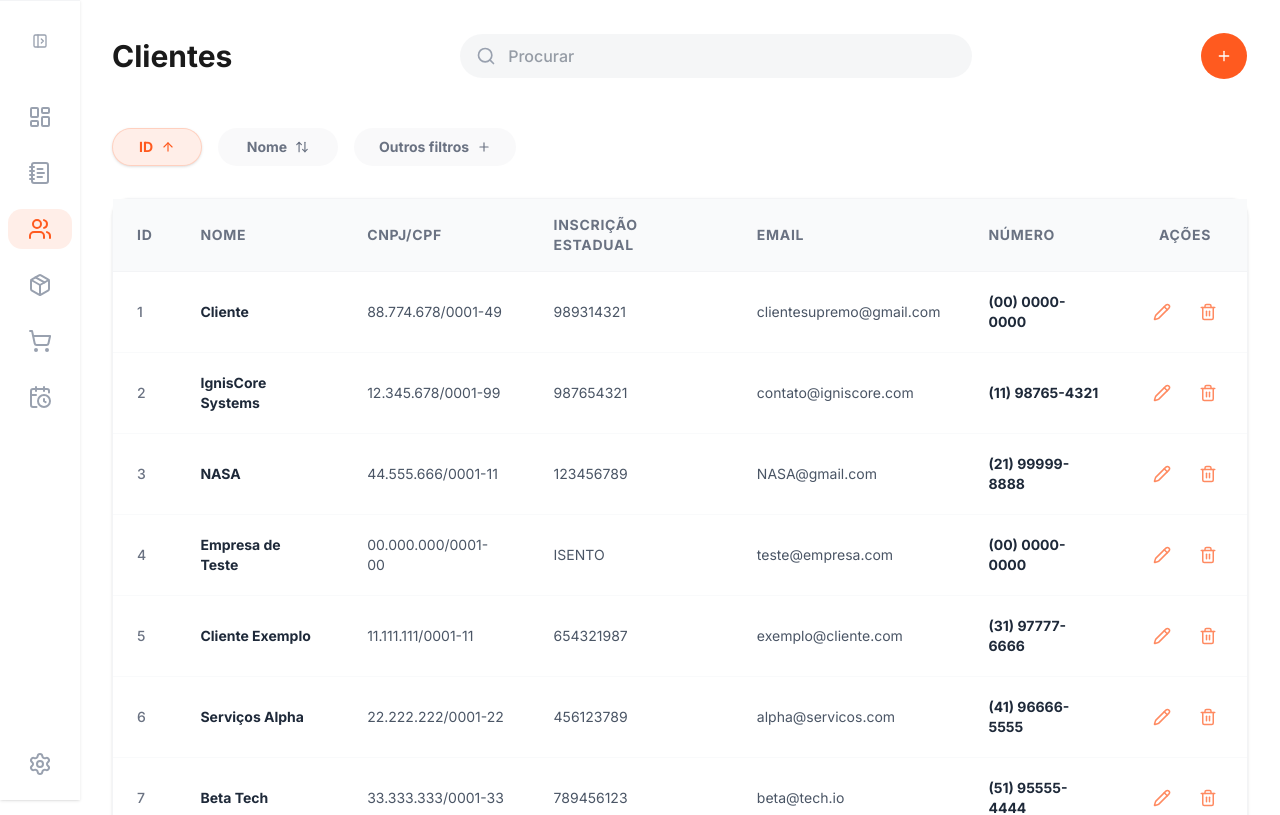
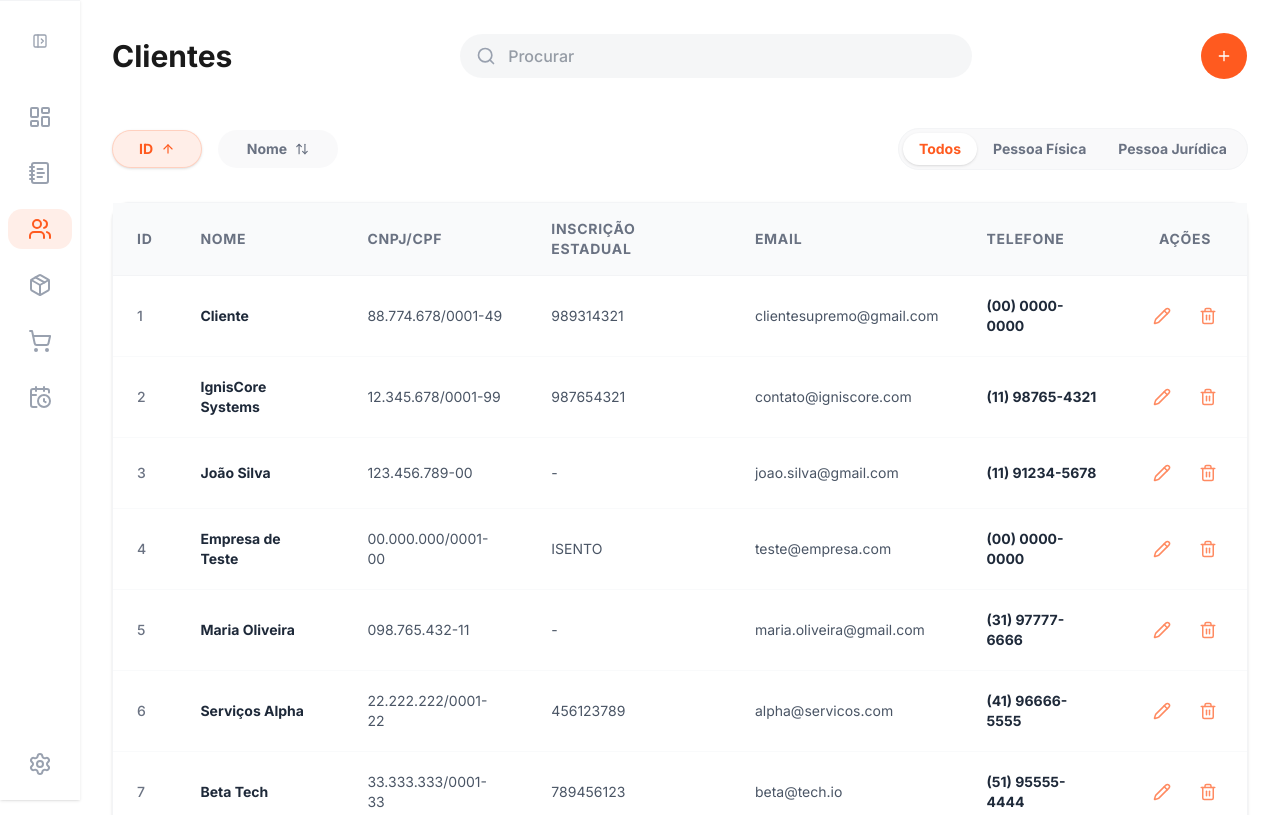
Before and after one commit to igniscore-tcc/front-end, a Next.js app: page /clientes in a window 1280 px wide. Shown: the top 815 px of the page. Built offline with nearby package versions, Linux system fonts and the light colour scheme.

Commit message:
feat(clients): refactor architecture and add delete confirmation modal

```diff
--- a/src/components/Clients.tsx
+++ b/src/components/Clients.tsx
@@ -13,6 +13,7 @@ import {
 } from "lucide-react";
 import { Button } from "@/components/ui/button";
 import { AddClientModal } from "./AddClientModal";
+import { DeleteConfirmModal } from "./DeleteConfirmModal";
 import { formatCnpj, formatPhone, formatCpf } from "@/lib/validators";
 import { useClients } from "@/hooks/useClients";
 import { useRouter } from "next/navigation";
@@ -40,6 +41,10 @@ export default function Clients() {
     setEditing,
     saveEdit,
     removeClient,
+    deleting,
+    setDeleting,
+    filterTipo,
+    setFilterTipo,
   } = useClients();
 
   const sortIcon = (key: "id" | "nome") => {
@@ -102,9 +107,21 @@ export default function Clients() {
           Nome {sortIcon("nome")}
         </button>
 
-        <button className="flex items-center gap-2 px-6 py-2 bg-gray-100/50 text-gray-500 border border-transparent rounded-full text-sm font-bold hover:bg-gray-100 hover:text-gray-700 transition-all cursor-pointer">
-          Outros filtros <Plus size={14} />
-        </button>
+        <div className="flex bg-gray-100/50 rounded-full p-1 border border-gray-100 ml-auto">
+          {(["ALL", "PF", "PJ"] as const).map((t) => (
+            <button
+              key={t}
+              onClick={() => setFilterTipo(t)}
+              className={`px-4 py-1.5 rounded-full text-sm font-bold transition-all cursor-pointer ${
+                filterTipo === t
+                  ? "bg-white text-[#FF5A1F] shadow-sm"
+                  : "text-gray-500 hover:text-gray-700"
+              }`}
+            >
+              {t === "ALL" ? "Todos" : t === "PF" ? "Pessoa Física" : "Pessoa Jurídica"}
+            </button>
+          ))}
+        </div>
       </div>
 
       {/* Tabelas */}
@@ -129,7 +146,7 @@ export default function Clients() {
                   Email
                 </th>
                 <th className="px-6 py-4 text-sm font-bold text-gray-500 uppercase tracking-wider">
-                  Número
+                  Telefone
                 </th>
                 <th className="px-6 py-4 text-sm font-bold text-gray-500 uppercase tracking-wider text-center">
                   Ações
@@ -151,18 +168,18 @@ export default function Clients() {
                       {client.nome}
                     </td>
                     <td className="px-6 py-5 text-sm text-gray-600">
-                      {client.cnpj.replace(/\D/g, "").length === 11
-                        ? formatCpf(client.cnpj)
+                      {client.tipo === "PF"
+                        ? formatCpf(client.cpf)
                         : formatCnpj(client.cnpj)}
                     </td>
                     <td className="px-6 py-5 text-sm text-gray-600">
-                      {client.inscricao}
+                      {client.tipo === "PJ" ? client.inscricao : "-"}
                     </td>
                     <td className="px-6 py-5 text-sm text-gray-600">
                       {client.email}
                     </td>
                     <td className="px-6 py-5 text-sm font-bold text-gray-800">
-                      {formatPhone(client.numero)}
+                      {formatPhone(client.telefone)}
                     </td>
                     <td className="px-6 py-5 text-sm text-center">
                       <div className="flex items-center justify-center gap-4 opacity-70 group-hover:opacity-100 transition-opacity">
@@ -178,7 +195,7 @@ export default function Clients() {
                         <button
                           onClick={(e) => {
                             e.stopPropagation();
-                            removeClient(client.id);
+                            setDeleting(client);
                           }}
                           className="text-[#FF5A1F] hover:text-[#E64D17] transition-colors p-1.5 hover:bg-[#FF5A1F]/10 rounded-lg"
                         >
@@ -259,6 +276,14 @@ export default function Clients() {
         onSave={saveEdit}
         clientToEdit={editing}
       />
+
+      {/* Confirmar exclusão */}
+      <DeleteConfirmModal
+        isOpen={!!deleting}
+        onClose={() => setDeleting(null)}
+        onConfirm={() => deleting && removeClient(deleting.id)}
+        client={deleting}
+      />
     </div>
   );
 }
--- /dev/null
+++ b/src/components/DeleteConfirmModal.tsx
@@ -0,0 +1,75 @@
+"use client";
+
+import { X, AlertTriangle } from "lucide-react";
+import { useEffect } from "react";
+import { Button } from "./ui/button";
+import type { Cliente } from "@/types/cliente";
+
+interface Props {
+  isOpen: boolean;
+  onClose: () => void;
+  onConfirm: () => void;
+  client: Cliente | null;
+}
+
+export function DeleteConfirmModal({ isOpen, onClose, onConfirm, client }: Props) {
+  useEffect(() => {
+    if (isOpen) {
+      document.body.style.overflow = "hidden";
+    } else {
+      document.body.style.overflow = "unset";
+    }
+    return () => {
+      document.body.style.overflow = "unset";
+    };
+  }, [isOpen]);
+
+  if (!isOpen || !client) return null;
+
+  return (
+    <div className="fixed inset-0 z-50 flex items-center justify-center bg-black/40 backdrop-blur-sm p-4 animate-in fade-in duration-200">
+      <div className="bg-white rounded-xl shadow-lg w-full max-w-md flex flex-col overflow-hidden animate-in zoom-in-95 duration-200">
+
+        <div className="flex items-center justify-between p-5 border-b border-gray-100">
+          <h2 className="text-xl font-semibold text-gray-900 flex items-center gap-2">
+            <AlertTriangle className="text-red-500" size={20} />
+            Confirmar exclusão
+          </h2>
+          <button
+            onClick={onClose}
+            className="w-8 h-8 flex items-center justify-center rounded-lg bg-gray-100 hover:bg-gray-200 text-gray-500 transition-colors"
+          >
+            <X className="w-5 h-5" strokeWidth={2.5} />
+          </button>
+        </div>
+
+        <div className="p-8 space-y-4">
+          <p className="text-gray-600 leading-relaxed">
+            Tem certeza que deseja excluir o cliente <span className="font-bold text-gray-900">"{client.nome}"</span>?
+          </p>
+          <p className="text-sm text-red-500 bg-red-50 p-3 rounded-lg border border-red-100">
+            Esta ação não poderá ser desfeita e todos os dados associados serão removidos.
+          </p>
+        </div>
+
+        <div className="p-6 bg-gray-50/50 border-t border-dashed border-gray-200 flex items-center justify-end gap-3">
+          <Button
+            type="button"
+            variant="outline"
+            onClick={onClose}
+            className="px-6 py-2 h-auto text-sm font-bold rounded-lg bg-gray-200 text-gray-700 hover:bg-gray-300 border-none transition-colors"
+          >
+            Cancelar
+          </Button>
+          <Button
+            type="button"
+            onClick={onConfirm}
+            className="px-6 py-2 h-auto text-sm font-bold rounded-lg bg-red-500 text-white hover:bg-red-600 transition-colors shadow-sm"
+          >
+            Confirmar
+          </Button>
+        </div>
+      </div>
+    </div>
+  );
+}
--- a/src/hooks/useClientForm.ts
+++ b/src/hooks/useClientForm.ts
@@ -5,9 +5,9 @@ import {
   extractNumbers,
   validateCpf,
 } from "@/lib/validators";
-import type { Cliente, TipoCliente } from "@/types/cliente";
+import type { Cliente, TipoCliente, ClienteFormData } from "@/types/cliente";
 
-interface FormState {
+type FormState = {
   nome: string;
   cnpj: string;
   cpf: string;
@@ -16,7 +16,7 @@ interface FormState {
   email: string;
   telefone: string;
   observacao: string;
-}
+};
 
 const EMPTY_FORM: FormState = {
   nome: "",
@@ -29,15 +29,10 @@ const EMPTY_FORM: FormState = {
   observacao: "",
 };
 
-function detectType(cnpj?: string): TipoCliente {
-  if (!cnpj) return "PJ";
-  return extractNumbers(cnpj).length === 11 ? "PF" : "PJ";
-}
-
 interface UseClientFormProps {
   isOpen: boolean;
   clientToEdit?: Cliente | null;
-  onSave: (data: any) => void;
+  onSave: (data: ClienteFormData & { id?: number }) => void;
   onClose: () => void;
 }
 
@@ -49,9 +44,7 @@ export function useClientForm({
 }: UseClientFormProps) {
   const isEditing = !!clientToEdit;
 
-  const [tipo, setTipo] = useState<TipoCliente>(() =>
-    detectType(clientToEdit?.cnpj),
-  );
+  const [tipo, setTipo] = useState<TipoCliente>("PJ");
   const [form, setForm] = useState<FormState>(EMPTY_FORM);
   const [errors, setErrors] = useState<Record<string, string>>({});
 
@@ -61,16 +54,15 @@ export function useClientForm({
       document.body.style.overflow = "hidden";
 
       if (clientToEdit) {
-        const t = detectType(clientToEdit.cnpj);
-        setTipo(t);
+        setTipo(clientToEdit.tipo);
         setForm({
           nome: clientToEdit.nome ?? "",
-          cnpj: t === "PJ" ? extractNumbers(clientToEdit.cnpj) : "",
-          cpf: t === "PF" ? extractNumbers(clientToEdit.cnpj) : "",
-          inscricao: clientToEdit.inscricao ?? "",
+          cnpj: clientToEdit.tipo === "PJ" ? extractNumbers(clientToEdit.cnpj) : "",
+          cpf: clientToEdit.tipo === "PF" ? extractNumbers(clientToEdit.cpf) : "",
+          inscricao: (clientToEdit.tipo === "PJ" ? clientToEdit.inscricao : "") ?? "",
           uf: clientToEdit.uf ?? "SP",
           email: clientToEdit.email ?? "",
-          telefone: extractNumbers(clientToEdit.numero ?? ""),
+          telefone: extractNumbers(clientToEdit.telefone ?? ""),
           observacao: clientToEdit.observacao ?? "",
         });
       } else {
@@ -84,7 +76,7 @@ export function useClientForm({
     return () => {
       document.body.style.overflow = "unset";
     };
-  }, [isOpen]);
+  }, [isOpen, clientToEdit]);
 
   const validate = () => {
     const next: Record<string, string> = {};
@@ -120,12 +112,36 @@ export function useClientForm({
     e.preventDefault();
     if (!validate()) return;
 
-    onSave({
-      ...form,
-      cnpj: tipo === "PJ" ? form.cnpj : form.cpf,
-      type: tipo,
-      ...(clientToEdit?.id !== undefined && { id: clientToEdit.id }),
-    });
+    let submitData: ClienteFormData & { id?: number };
+
+    if (tipo === "PF") {
+      submitData = {
+        tipo: "PF",
+        nome: form.nome,
+        cpf: form.cpf,
+        email: form.email,
+        telefone: form.telefone,
+        observacao: form.observacao,
+        uf: form.uf,
+      };
+    } else {
+      submitData = {
+        tipo: "PJ",
+        nome: form.nome,
+        cnpj: form.cnpj,
+        inscricao: form.inscricao,
+        email: form.email,
+        telefone: form.telefone,
+        observacao: form.observacao,
+        uf: form.uf,
+      };
+    }
+
+    if (clientToEdit?.id !== undefined) {
+      submitData.id = clientToEdit.id;
+    }
+
+    onSave(submitData);
     onClose();
   };
 
--- a/src/hooks/useClients.ts
+++ b/src/hooks/useClients.ts
@@ -1,38 +1,41 @@
 import { useState, useMemo } from "react";
-import type { Cliente } from "@/types/cliente";
-
-type SortKey = "id" | "nome";
-
+import type { Cliente, SortKey, ClienteFormData } from "@/types/cliente";
 import { mockClients } from "@/mocks/clients";
 
-
 export function useClients() {
-  // Estado principal
   const [clients, setClients] = useState<Cliente[]>(mockClients);
   const [editing, setEditing] = useState<Cliente | null>(null);
+  const [deleting, setDeleting] = useState<Cliente | null>(null);
   const [showModal, setShowModal] = useState(false);
 
-  // Busca, ordenação e filtro
   const [search, setSearch] = useState("");
   const [sort, setSort] = useState<{ key: SortKey; dir: "asc" | "desc" }>({
     key: "id",
     dir: "asc",
   });
 
-  // Paginação
+  const [filterTipo, setFilterTipo] = useState<"ALL" | "PF" | "PJ">("ALL");
+
   const [page, setPage] = useState(1);
   const [perPage, setPerPage] = useState(10);
 
-  // Derivados
   const filtered = useMemo(() => {
     const term = search.toLowerCase();
-    return clients.filter(
-      (c) =>
-        c.nome.toLowerCase().includes(term) ||
-        c.email.toLowerCase().includes(term) ||
-        c.cnpj.toLowerCase().includes(term),
+
+    let result = clients;
+    if (filterTipo !== "ALL") {
+      result = result.filter(c => c.tipo === filterTipo);
+    }
+
+    return result.filter(
+      (c) => {
+        const doc = c.tipo === "PF" ? c.cpf : c.cnpj;
+        return c.nome.toLowerCase().includes(term) ||
+               c.email.toLowerCase().includes(term) ||
+               doc.toLowerCase().includes(term);
+      }
     );
-  }, [search, clients]);
+  }, [search, clients, filterTipo]);
 
   const sorted = useMemo(() => {
     return [...filtered].sort((a, b) => {
@@ -55,7 +58,6 @@ export function useClients() {
   const from = total === 0 ? 0 : (page - 1) * perPage + 1;
   const to = Math.min(page * perPage, total);
 
-  // Ações
   const handleSort = (key: SortKey) => {
     setSort((prev) => ({
       key,
@@ -64,21 +66,21 @@ export function useClients() {
     setPage(1);
   };
 
-  const addClient = (data: any) => {
-    const nextId =
-      clients.length > 0 ? Math.max(...clients.map((c) => c.id)) + 1 : 1;
+  const addClient = (data: ClienteFormData) => {
+    const nextId = clients.length > 0 ? Math.max(...clients.map((c) => c.id)) + 1 : 1;
     setClients((prev) => [
       ...prev,
-      { ...data, id: nextId, numero: data.telefone },
+      { ...data, id: nextId } as Cliente,
     ]);
     setShowModal(false);
   };
 
-  const saveEdit = (data: any) => {
+  const saveEdit = (data: ClienteFormData & { id?: number }) => {
+    if (!data.id) return;
     setClients((prev) =>
       prev.map((c) =>
         c.id === data.id
-          ? { ...c, ...data, numero: data.telefone || data.numero }
+          ? ({ ...c, ...data } as Cliente)
           : c,
       ),
     );
@@ -87,6 +89,7 @@ export function useClients() {
 
   const removeClient = (id: number) => {
     setClients((prev) => prev.filter((c) => c.id !== id));
+    setDeleting(null);
   };
 
   return {
@@ -110,5 +113,9 @@ export function useClients() {
     setEditing,
     saveEdit,
     removeClient,
+    deleting,
+    setDeleting,
+    filterTipo,
+    setFilterTipo,
   };
 }
--- a/src/mocks/clients.ts
+++ b/src/mocks/clients.ts
@@ -3,282 +3,106 @@ import type { Cliente } from "@/types/cliente";
 export const mockClients: Cliente[] = [
   {
     id: 1,
+    tipo: "PJ",
     nome: "Cliente",
     cnpj: "88.774.678/0001-49",
     inscricao: "989314321",
     email: "clientesupremo@gmail.com",
-    numero: "00 00000-0000",
+    telefone: "00 00000-0000",
   },
   {
     id: 2,
+    tipo: "PJ",
     nome: "IgnisCore Systems",
     cnpj: "12.345.678/0001-99",
     inscricao: "987654321",
     email: "contato@igniscore.com",
-    numero: "11 98765-4321",
+    telefone: "11 98765-4321",
   },
   {
     id: 3,
-    nome: "NASA",
-    cnpj: "44.555.666/0001-11",
-    inscricao: "123456789",
-    email: "NASA@gmail.com",
-    numero: "21 99999-8888",
+    tipo: "PF",
+    nome: "João Silva",
+    cpf: "123.456.789-00",
+    email: "joao.silva@gmail.com",
+    telefone: "11 91234-5678",
   },
   {
     id: 4,
+    tipo: "PJ",
     nome: "Empresa de Teste",
     cnpj: "00.000.000/0001-00",
     inscricao: "ISENTO",
     email: "teste@empresa.com",
-    numero: "00 00000-0000",
+    telefone: "00 00000-0000",
   },
   {
     id: 5,
-    nome: "Cliente Exemplo",
-    cnpj: "11.111.111/0001-11",
-    inscricao: "654321987",
-    email: "exemplo@cliente.com",
-    numero: "31 97777-6666",
+    tipo: "PF",
+    nome: "Maria Oliveira",
+    cpf: "098.765.432-11",
+    email: "maria.oliveira@gmail.com",
+    telefone: "31 97777-6666",
   },
   {
     id: 6,
+    tipo: "PJ",
     nome: "Serviços Alpha",
     cnpj: "22.222.222/0001-22",
     inscricao: "456123789",
     email: "alpha@servicos.com",
-    numero: "41 96666-5555",
+    telefone: "41 96666-5555",
   },
   {
     id: 7,
+    tipo: "PJ",
     nome: "Beta Tech",
     cnpj: "33.333.333/0001-33",
     inscricao: "789456123",
     email: "beta@tech.io",
-    numero: "51 95555-4444",
+    telefone: "51 95555-4444",
   },
   {
     id: 8,
-    nome: "Gamma Solutions",
-    cnpj: "44.444.444/0001-44",
-    inscricao: "321654987",
-    email: "gamma@solutions.br",
-    numero: "61 94444-3333",
+    tipo: "PF",
+    nome: "Carlos Eduardo",
+    cpf: "111.222.333-44",
+    email: "carlos.edu@hotmail.com",
+    telefone: "61 94444-3333",
   },
   {
     id: 9,
+    tipo: "PJ",
     nome: "Delta Group",
     cnpj: "55.555.555/0001-55",
     inscricao: "159357486",
     email: "contato@delta.com",
-    numero: "71 93333-2222",
+    telefone: "71 93333-2222",
   },
   {
     id: 10,
+    tipo: "PJ",
     nome: "Epsilon Ltda",
     cnpj: "66.666.666/0001-66",
     inscricao: "753159486",
     email: "adm@epsilon.com",
-    numero: "81 92222-1111",
+    telefone: "81 92222-1111",
   },
   {
     id: 11,
+    tipo: "PJ",
     nome: "Zeta Logistics",
     cnpj: "77.777.777/0001-77",
     inscricao: "852963147",
     email: "log@zeta.com",
-    numero: "11 91111-0000",
+    telefone: "11 91111-0000",
   },
   {
     id: 12,
-    nome: "Omega Force",
-    cnpj: "88.888.888/0001-88",
-    inscricao: "963852741",
-    email: "hq@omega.force",
-    numero: "11 92222-3333",
-  },
-  {
-    id: 13,
-    nome: "Sigma Retail",
-    cnpj: "99.999.999/0001-99",
-    inscricao: "147258369",
-    email: "sigma@retail.net",
-    numero: "13 94444-5555",
-  },
-  {
-    id: 14,
-    nome: "Theta Consulting",
-    cnpj: "10.101.101/0001-10",
-    inscricao: "258369147",
-    email: "info@theta.consulting",
-    numero: "14 96666-7777",
-  },
-  {
-    id: 15,
-    nome: "Iota Innovations",
-    cnpj: "20.202.202/0001-20",
-    inscricao: "369147258",
-    email: "innov@iota.io",
-    numero: "15 98888-9999",
-  },
-  {
-    id: 16,
-    nome: "Kappa Kitchens",
-    cnpj: "30.303.303/0001-30",
-    inscricao: "159753468",
-    email: "cook@kappa.com",
-    numero: "16 90000-1111",
-  },
-  {
-    id: 17,
-    nome: "Lambda Labs",
-    cnpj: "40.404.404/0001-40",
-    inscricao: "357159264",
-    email: "research@lambda.org",
-    numero: "17 92222-4444",
-  },
-  {
-    id: 18,
-    nome: "Mu Media",
-    cnpj: "50.505.505/0001-50",
-    inscricao: "951753852",
-    email: "press@mu.media",
-    numero: "18 93333-6666",
-  },
-  {
-    id: 19,
-    nome: "Nu Net",
-    cnpj: "60.606.606/0001-60",
-    inscricao: "456789123",
-    email: "support@nu.net",
-    numero: "19 94444-8888",
-  },
-  {
-    id: 20,
-    nome: "Xi Xports",
-    cnpj: "70.707.707/0001-70",
-    inscricao: "321987456",
-    email: "shipping@xi.com",
-    numero: "21 95555-0000",
-  },
-  {
-    id: 21,
-    nome: "Omicron Optics",
-    cnpj: "80.808.808/0001-80",
-    inscricao: "654123987",
-    email: "vision@omicron.com",
-    numero: "22 96666-2222",
-  },
-  {
-    id: 22,
-    nome: "Pi Planes",
-    cnpj: "90.909.909/0001-90",
-    inscricao: "123789456",
-    email: "cargo@pi.air",
-    numero: "23 97777-4444",
-  },
-  {
-    id: 23,
-    nome: "Rho Resorts",
-    cnpj: "01.010.101/0001-01",
-    inscricao: "456456456",
-    email: "stay@rho.com",
-    numero: "24 98888-6666",
-  },
-  {
-    id: 24,
-    nome: "Tau Tires",
-    cnpj: "12.121.212/0001-12",
-    inscricao: "789789789",
-    email: "service@tau.tires",
-    numero: "25 99999-8888",
-  },
-  {
-    id: 25,
-    nome: "Upsilon Utilities",
-    cnpj: "23.232.232/0001-23",
-    inscricao: "101010101",
-    email: "help@upsilon.com",
-    numero: "27 91111-2222",
-  },
-  {
-    id: 26,
-    nome: "Phi Pharmatics",
-    cnpj: "34.343.343/0001-34",
-    inscricao: "202020202",
-    email: "rx@phi.com",
-    numero: "28 92222-4444",
-  },
-  {
-    id: 27,
-    nome: "Chi Chemicals",
-    cnpj: "45.454.454/0001-45",
-    inscricao: "303030303",
-    email: "lab@chi.com",
-    numero: "29 93333-6666",
-  },
-  {
-    id: 28,
-    nome: "Psi Psych",
-    cnpj: "56.565.565/0001-56",
-    inscricao: "404040404",
-    email: "care@psi.com",
-    numero: "31 94444-8888",
-  },
-  {
-    id: 29,
-    nome: "Omega Plus",
-    cnpj: "67.676.676/0001-67",
-    inscricao: "505050505",
-    email: "premium@omega.com",
-    numero: "32 95555-0000",
-  },
-  {
-    id: 30,
-    nome: "Aurora Brands",
-    cnpj: "78.787.787/0001-78",
-    inscricao: "606060606",
-    email: "sales@aurora.com",
-    numero: "33 96666-2222",
-  },
-  {
-    id: 31,
-    nome: "Borealis Inc",
-    cnpj: "89.898.898/0001-89",
-    inscricao: "707070707",
-    email: "ceo@borealis.net",
-    numero: "34 97777-4444",
-  },
-  {
-    id: 32,
-    nome: "Celestial Corp",
-    cnpj: "90.909.090/0001-90",
-    inscricao: "808080808",
-    email: "stars@celestial.com",
-    numero: "35 98888-6666",
-  },
-  {
-    id: 33,
-    nome: "Dynasty Digital",
-    cnpj: "11.223.344/0001-55",
-    inscricao: "909090909",
-    email: "web@dynasty.io",
-    numero: "37 99999-8888",
-  },
-  {
-    id: 34,
-    nome: "Everest Energy",
-    cnpj: "22.334.455/0001-66",
-    inscricao: "010101010",
-    email: "power@everest.com",
-    numero: "38 91111-2222",
-  },
-  {
-    id: 35,
-    nome: "Fusion Foods",
-    cnpj: "33.445.566/0001-77",
-    inscricao: "202020202",
-    email: "eat@fusion.foo",
-    numero: "39 92222-4444",
+    tipo: "PF",
+    nome: "Ana Beatriz",
+    cpf: "444.555.666-77",
+    email: "ana.beatriz@yahoo.com",
+    telefone: "11 92222-3333",
   },
 ];
--- a/src/types/cliente.ts
+++ b/src/types/cliente.ts
@@ -1,32 +1,53 @@
-export interface Cliente {
+export type TipoCliente = "PJ" | "PF";
+
+export type Cliente =
+  | {
       id: number;
+      tipo: "PF";
+      nome: string;
+      cpf: string;
+      email: string;
+      telefone: string;
+      observacao?: string;
+      uf?: string;
+    }
+  | {
+      id: number;
+      tipo: "PJ";
       nome: string;
       cnpj: string;
-  inscricao: string;
+      inscricao?: string;
       email: string;
-  numero: string;
+      telefone: string;
       observacao?: string;
       uf?: string;
-  type?: "PJ" | "PF";
+    };
+
+export type ClienteFormData =
+  | {
+      tipo: "PF";
+      nome: string;
+      cpf: string;
+      email: string;
+      telefone: string;
+      observacao?: string;
+      uf?: string;
     }
-
-export type TipoCliente = "PJ" | "PF";
-
-export interface ClienteFormData {
+  | {
+      tipo: "PJ";
       nome: string;
       cnpj: string;
-  cpf: string;
-  inscricao: string;
-  uf: string;
+      inscricao?: string;
       email: string;
       telefone: string;
-  observacao: string;
-}
+      observacao?: string;
+      uf?: string;
+    };
 
 export interface ClienteModalProps {
   isOpen: boolean;
   onClose: () => void;
-  onSave: (data: any) => void;
+  onSave: (data: ClienteFormData & { id?: number }) => void;
   clientToEdit?: Cliente | null;
 }
 
```
Also changed, not shown: src/components/AddClientModal.tsx (+14 -2 lines). Lines whose indentation alone changed are shown as unchanged.
